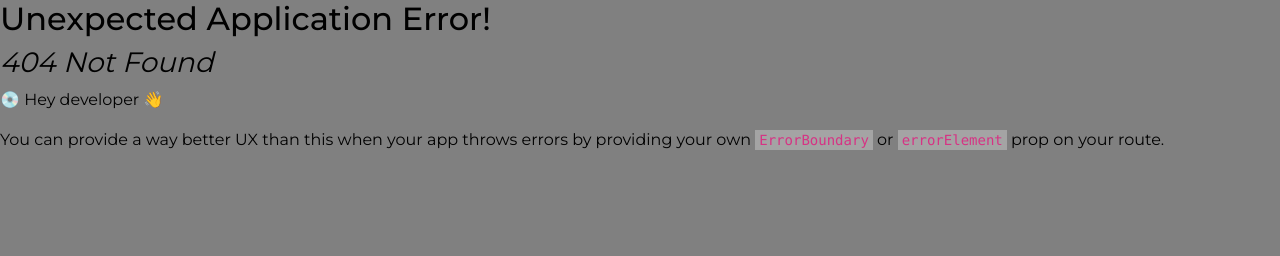
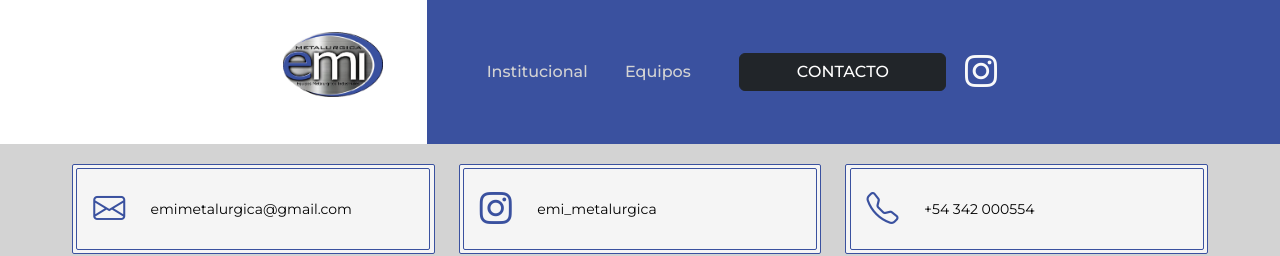
Before and after one commit to LJMDZST/emi-metalurgica, a React (Vite) app: page /emi-metalurgica/contact in a window 1280 px wide. Before the commit this address had no page. Shown: the top 256 px of the page. Built offline with nearby package versions, Linux system fonts and the light colour scheme.

Commit message:
fix router root /emi-metalurgica y links

```diff
--- a/src/components/Logo/Logo.tsx
+++ b/src/components/Logo/Logo.tsx
@@ -4,7 +4,7 @@ import logoPng from '../../assets/logo/logo.png'
 export const Logo = () => {
   return (
     <span id="logo" >
-      <Link to={'/'} style={{ color:'unset',textDecoration:"none" }}>
+      <Link to={'/emi-metalurgica'} style={{ color:'unset',textDecoration:"none" }}>
         <img src={logoPng} width={100} />
       </Link>
     </span>
--- a/src/components/Navbar/Navbar.tsx
+++ b/src/components/Navbar/Navbar.tsx
@@ -34,18 +34,18 @@ export const Navbar = () => {
         onMouseOver={handleMouseOver}
         onMouseLeave={e => handleMouseLeave(e,2)}
       >
-        <Link className='item-menu' to={"/about"}  style={{textDecoration:"none"}} onClick={handleInstitucional}> Institucional </Link>
+        <Link className='item-menu' to={"about"}  style={{textDecoration:"none"}} onClick={handleInstitucional}> Institucional </Link>
 
       </div>
       <div className=" col-md-2 "
                 onMouseOver={handleMouseOver}
                 onMouseLeave={e => handleMouseLeave(e,2)}
       >
-        <Link className='item-menu' to={"/equipos"}  style={{textDecoration:"none"}}> Equipos </Link>
+        <Link className='item-menu' to={"equipos"}  style={{textDecoration:"none"}}> Equipos </Link>
       </div>
 
 
-      <Link to={'/contact'} className="col-md-3 btn btn-dark "> CONTACTO </Link>
+      <Link to={'contact'} className="col-md-3 btn btn-dark "> CONTACTO </Link>
       <Link to={'#'} onClick={handleClickInstagram} className="col-md-1 btn " title="instagram/emi_metalurgica"> <i className="bi bi-instagram text-light" /> </Link>
     </nav>
   )
--- a/src/router/router.tsx
+++ b/src/router/router.tsx
@@ -8,7 +8,7 @@ import { Equipos } from "../pages/Equipos/Equipos";
 
 export const router = createBrowserRouter([
     {
-        path : "/",
+        path : "/emi-metalurgica",
         element : <App />,
         children : [
             {
```
Also changed, not shown: 2 other files (tests, documents, lock files or other folders).
